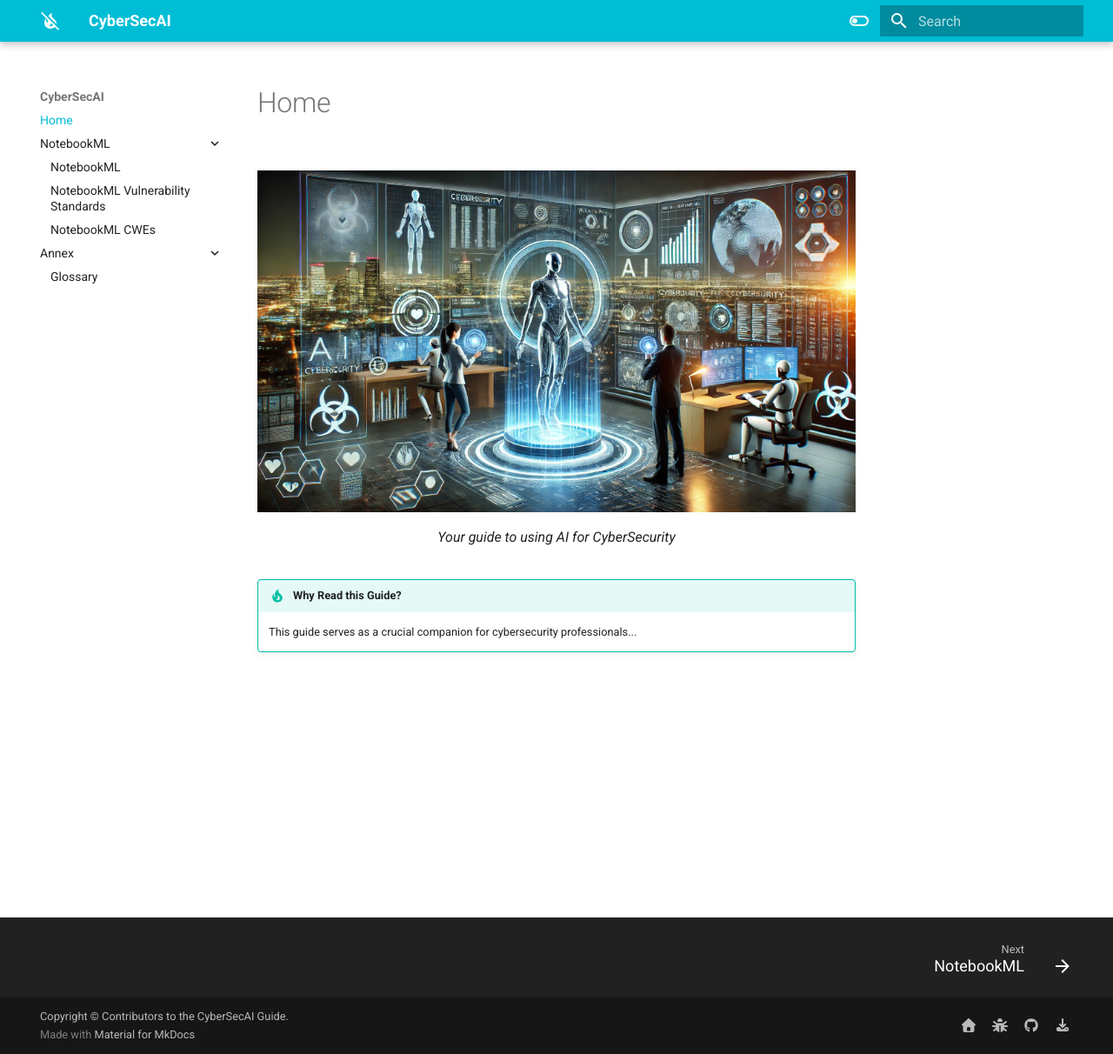
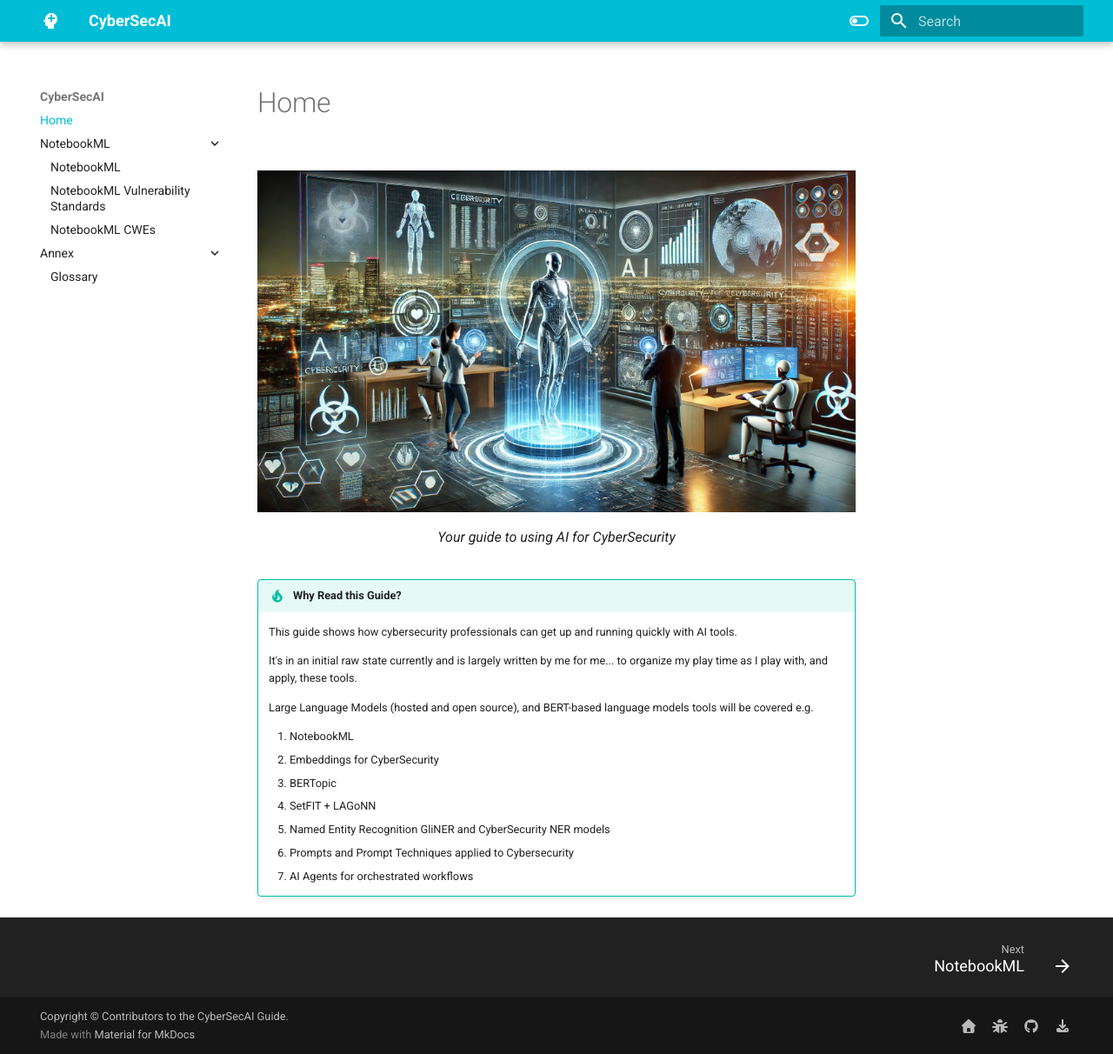
Before and after one commit to CyberSecAI/CyberSecAI.github.io, an MkDocs documentation site: the page built from docs/index.md, in a window 1280 px wide and 1212 px high. Shown: the whole window at 87% size. Built offline with MkDocs 1.6.1 and Material for MkDocs 9.7.7, drawn with Linux system fonts in a browser that asks for light colours; comment, search, counter and statistics services are not loaded.

Commit message:
favicon, g-analytics, index.md

```diff
--- a/docs/index.md
+++ b/docs/index.md
@@ -4,4 +4,16 @@
 </figure>
 
 !!! tip "Why Read this Guide?"
-    This guide serves as a crucial companion for cybersecurity professionals...
+    This guide shows how cybersecurity professionals can get up and running quickly with AI tools.
+
+    It's in an initial raw state currently and is largely written by me for me... to organize my play time as I play with, and apply, these tools.
+
+    Large Language Models (hosted and open source), and BERT-based language models tools will be covered e.g.
+
+    1. NotebookML
+    2. Embeddings for CyberSecurity
+    3. BERTopic
+    4. SetFIT + LAGoNN
+    5. Named Entity Recognition GliNER and CyberSecurity NER models
+    6. Prompts and Prompt Techniques applied to Cybersecurity
+    7. AI Agents for orchestrated workflows
--- a/mkdocs.yml
+++ b/mkdocs.yml
@@ -18,7 +18,8 @@ theme:
   name: material
   custom_dir: docs/overrides
   icon:
-    logo: material/fire-off
+    logo: material/head-plus
+
   features:
     - navigation.expand
     - navigation.footer
@@ -94,8 +95,8 @@ watch:
 
 extra:
   analytics:
-    # provider: google
-    # property: G-51FVYR35TJ
+    provider: google
+    property: G-NMMB0KXVGQ
   social:
   - icon: fontawesome/solid/house
     link: https://github.com/CyberSecAI/CyberSecAI.github.io
```
Also changed, not shown: docs/NotebookML/NotebookML.md (+1 -1 lines), docs/NotebookML/NotebookML_Cwe.md (+5 -2 lines), docs/NotebookML/NotebookML_VulnerabilityStandards.md (+5 -2 lines), docs/assets/images/favicon.png (added).
